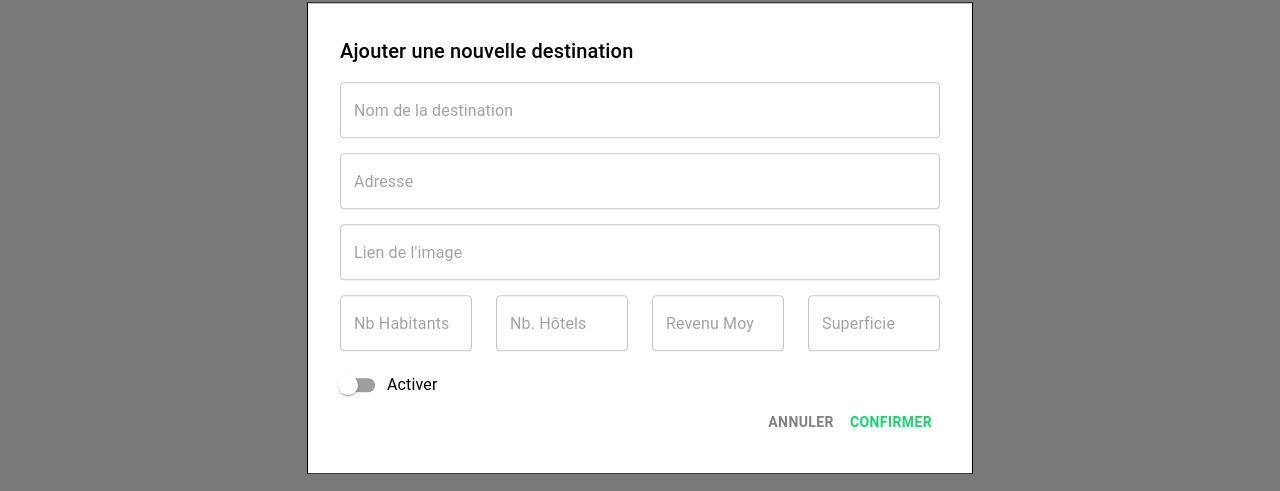
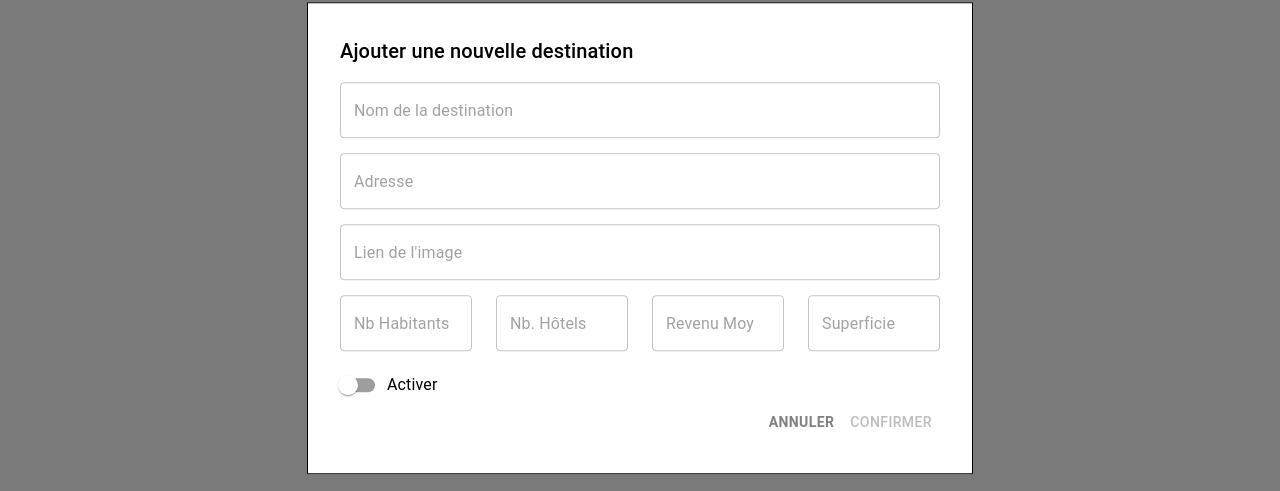
Before and after one commit to Andredangad/destination-app, a React (Create React App) app: page / in a window 1280 px wide. Both pictures are taken after a click on the button "+ AJOUTER". Shown: the part 162-653 px from the top of the page. Built offline with nearby package versions, Linux system fonts and the light colour scheme.

Commit message:
feature: add handlers for modal

```diff
--- a/src/components/Destinations/AddDestination.tsx
+++ b/src/components/Destinations/AddDestination.tsx
@@ -1,63 +1,123 @@
 import { css } from '@emotion/css';
-import { Box, Button, FormControl, FormControlLabel, Modal, OutlinedInput, Switch, Typography } from '@mui/material';
-import { useContext } from 'react';
+import {
+  Box,
+  Button,
+  FormControl,
+  FormControlLabel,
+  Modal,
+  OutlinedInput,
+  Switch,
+  TextField,
+  Typography,
+} from '@mui/material';
+import { ChangeEvent, useState } from 'react';
+import { Destination } from '../../types';
 import Actions from '../shared/Actions';
-import { Context as DestinationContext } from './Context';
 
 interface Props {
   isOpen: boolean;
   onClose: () => void;
 }
 
+// function isValidImageUrl(imageUrl: string) {
+//   try {
+//     new URL(imageUrl);
+//   } catch (_) {
+//     return false;
+//   }
+//   return /\.(jpg|jpeg|png|webp|avif|gif|svg)$/.test(imageUrl);
+// }
+
+function isDestinationValid(destination: Destination): boolean {
+  return (
+    destination.address !== '' &&
+    destination.name !== '' &&
+    destination.imageUrl !== '' &&
+    destination.citizenCount >= 0 &&
+    destination.hotelCount >= 0 &&
+    destination.salaryAverage >= 0 &&
+    destination.surfaceArea >= 0
+  );
+}
+
 export default function AddDestination({ isOpen, onClose }: Props) {
-  const { destinations } = useContext(DestinationContext);
-  console.log(destinations);
+  const [data, setData] = useState<Destination>({
+    id: 0,
+    address: '',
+    citizenCount: -1,
+    hotelCount: -1,
+    imageUrl: '',
+    name: '',
+    salaryAverage: -1,
+    surfaceArea: -1,
+  });
+  const handleSubmit = () => {
+    onClose();
+  };
   return (
     <Modal open={isOpen} onClose={onClose}>
       <Box className={style.box}>
         <Typography id="modal-modal-title" variant="h6" component="h2">
           Ajouter une nouvelle destination
         </Typography>
-        <OutlinedInput className={style.input} fullWidth placeholder="Nom de la destination" />
-        <OutlinedInput className={style.input} fullWidth placeholder="Adresse" />
-        <OutlinedInput className={style.input} fullWidth placeholder="Lien de l'image" />
+
+        <OutlinedInput
+          className={style.input}
+          fullWidth
+          placeholder="Nom de la destination"
+          onInput={(event: ChangeEvent<HTMLInputElement>) => {
+            setData({ ...data, name: event.target.value });
+          }}
+          onFocus={(event) => {
+            event.target.select();
+          }}
+        />
+        <OutlinedInput
+          className={style.input}
+          fullWidth
+          placeholder="Adresse"
+          onInput={(event: ChangeEvent<HTMLInputElement>) => {
+            setData({ ...data, address: event.target.value });
+          }}
+        />
+        <TextField
+          style={{ marginTop: '15px' }}
+          fullWidth
+          placeholder="Lien de l'image"
+          onInput={(event: ChangeEvent<HTMLInputElement>) => {
+            setData({ ...data, imageUrl: event.target.value });
+          }}
+          variant="outlined"
+        />
         <div className={style.input}>
           <FormControl sx={{ width: 0.22, paddingRight: 3 }} variant="outlined">
             <OutlinedInput
-              id="outlined-adornment-weight"
-              aria-describedby="outlined-weight-helper-text"
-              inputProps={{
-                'aria-label': 'weight',
+              onInput={(event: ChangeEvent<HTMLInputElement>) => {
+                setData({ ...data, citizenCount: parseInt(event.target.value, 10) });
               }}
               placeholder="Nb Habitants"
             />
           </FormControl>
           <FormControl sx={{ width: 0.22, paddingRight: 3 }} variant="outlined">
             <OutlinedInput
-              id="outlined-adornment-weight"
-              aria-describedby="outlined-weight-helper-text"
-              inputProps={{
-                'aria-label': 'weight',
+              onInput={(event: ChangeEvent<HTMLInputElement>) => {
+                setData({ ...data, hotelCount: parseInt(event.target.value, 10) });
               }}
               placeholder="Nb. Hôtels"
             />
           </FormControl>
           <FormControl sx={{ width: 0.22, paddingRight: 3 }} variant="outlined">
             <OutlinedInput
-              id="outlined-adornment-weight"
-              aria-describedby="outlined-weight-helper-text"
-              inputProps={{
-                'aria-label': 'weight',
+              onInput={(event: ChangeEvent<HTMLInputElement>) => {
+                setData({ ...data, salaryAverage: parseInt(event.target.value, 10) });
               }}
               placeholder="Revenu Moy"
             />
           </FormControl>
           <FormControl sx={{ width: 0.22 }} variant="outlined">
             <OutlinedInput
-              id="outlined-adornment-weight"
-              aria-describedby="outlined-weight-helper-text"
-              inputProps={{
-                'aria-label': 'weight',
+              onInput={(event: ChangeEvent<HTMLInputElement>) => {
+                setData({ ...data, surfaceArea: parseInt(event.target.value, 10) });
               }}
               placeholder="Superficie"
             />
@@ -65,8 +125,12 @@ export default function AddDestination({ isOpen, onClose }: Props) {
           <FormControlLabel className={style.input} control={<Switch />} label="Activer" />
         </div>
         <Actions>
-          <Button style={{ color: 'grey', fontWeight: 'bold' }}>Annuler</Button>
-          <Button style={{ color: '#19d26f', fontWeight: 'bold' }}>Confirmer</Button>
+          <Button style={{ color: 'grey', fontWeight: 'bold' }} onClick={onClose}>
+            Annuler
+          </Button>
+          <Button disabled={!isDestinationValid(data)} onClick={handleSubmit}>
+            Confirmer
+          </Button>
         </Actions>
       </Box>
     </Modal>
--- a/src/pages/RootPage.tsx
+++ b/src/pages/RootPage.tsx
@@ -10,6 +10,7 @@ import './App.css';
 
 export const RootPage: FC = () => {
   const [isAddOpen, setIsAddOpen] = useState(false);
+  console.log(isAddOpen);
   return (
     <div className={style.global}>
       <div className={style.title}>Destinations</div>
```
